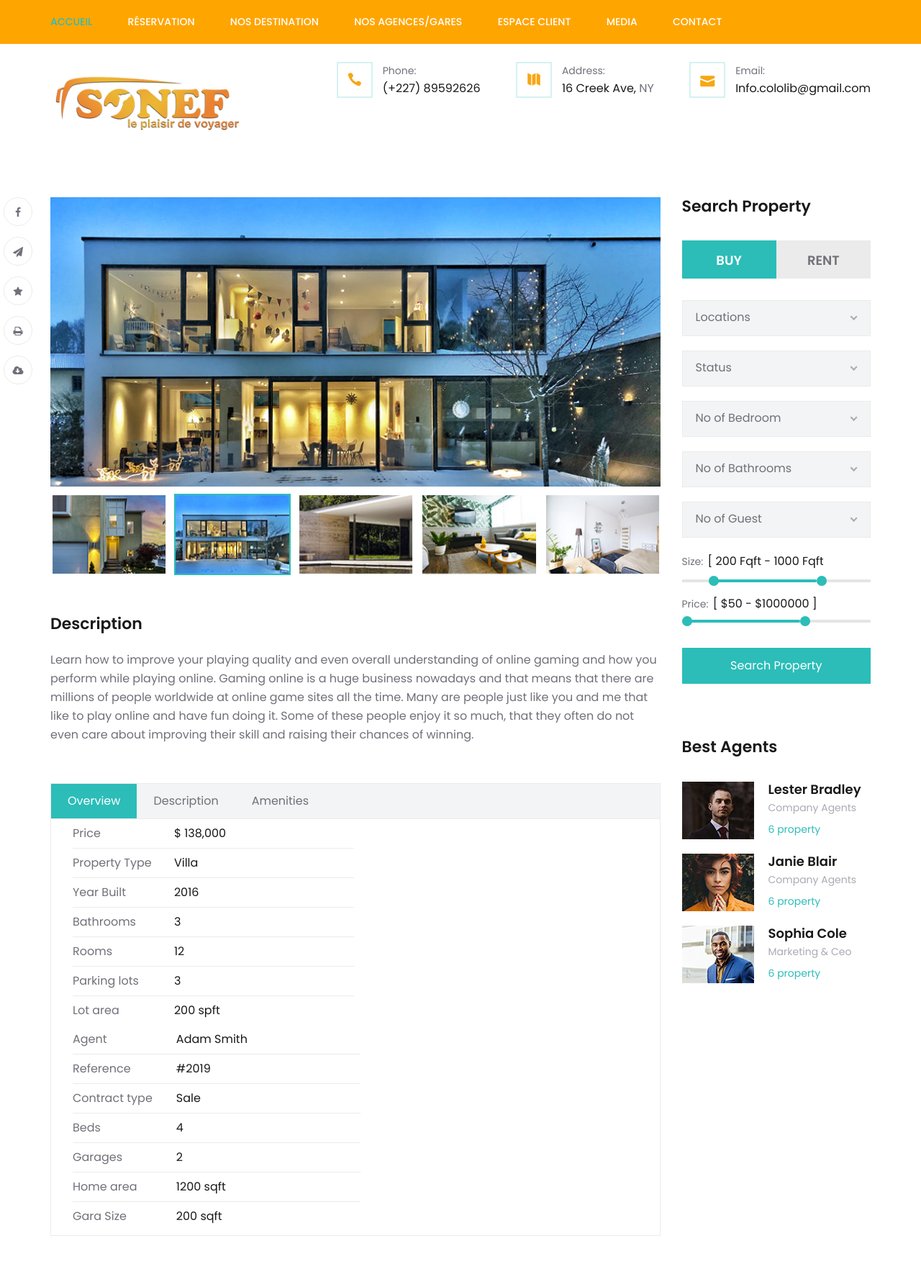
After one commit to 227Mahaman/Dromadaire, a PHP site: page /view/destination_view.php in a window 1280 px wide. The commit adds this page. Shown: the top 1770 px of the page at 72% size. Run offline with PHP 8.4, Linux system fonts and the light colour scheme.

Commit message:
View Destination

```diff
--- /dev/null
+++ b/view/destination_view.php
@@ -0,0 +1,303 @@
+<?php
+$title = "Nos Destination & Tarif";
+ob_start();
+?>
+
+<!-- Property Details Section Begin -->
+<section class="property-details-section spad">
+    <div class="container">
+        <div class="row">
+            <div class="col-lg-9">
+                <div class="pd-details-text">
+                    <div class="pd-details-social">
+                        <a href="#"><i class="fa fa-facebook"></i></a>
+                        <a href="#"><i class="fa fa-send"></i></a>
+                        <a href="#"><i class="fa fa-star"></i></a>
+                        <a href="#"><i class="fa fa-print"></i></a>
+                        <a href="#"><i class="fa fa-cloud-download"></i></a>
+                    </div>
+                    <div class="property-more-pic">
+                        <div class="product-pic-zoom">
+                            <img class="product-big-img" src="public/img/properties/property-details-b1.jpg" alt="">
+                        </div>
+                        <div class="product-thumbs">
+                            <div class="product-thumbs-track ps-slider owl-carousel">
+                                <div class="pt" data-imgbigurl="public/img/properties/property-details-b2.jpg"><img
+                                        src="public/img/properties/thumb-1.jpg" alt=""></div>
+                                <div class="pt active" data-imgbigurl="public/img/properties/property-details-b1.jpg"><img
+                                        src="public/img/properties/thumb-2.jpg" alt=""></div>
+                                <div class="pt" data-imgbigurl="public/img/properties/property-details-b3.jpg"><img
+                                        src="public/img/properties/thumb-3.jpg" alt=""></div>
+                                <div class="pt" data-imgbigurl="public/img/properties/property-details-b4.jpg"><img
+                                        src="public/img/properties/thumb-4.jpg" alt=""></div>
+                                <div class="pt" data-imgbigurl="public/img/properties/property-details-b5.jpg"><img
+                                        src="public/img/properties/thumb-5.jpg" alt=""></div>
+                            </div>
+                        </div>
+                    </div>
+                    <div class="pd-desc">
+                        <h4>Description</h4>
+                        <p>Learn how to improve your playing quality and even overall understanding of online gaming
+                            and how you perform while playing online. Gaming online is a huge business nowadays and
+                            that means that there are millions of people worldwide at online game sites all the
+                            time. Many are people just like you and me that like to play online and have fun doing
+                            it. Some of these people enjoy it so much, that they often do not even care about
+                            improving their skill and raising their chances of winning.</p>
+                    </div>
+                    <div class="pd-details-tab">
+                        <div class="tab-item">
+                            <ul class="nav" role="tablist">
+                                <li>
+                                    <a class="active" data-toggle="tab" href="#tab-1" role="tab">Overview</a>
+                                </li>
+                                <li>
+                                    <a data-toggle="tab" href="#tab-2" role="tab">Description</a>
+                                </li>
+                                <li>
+                                    <a data-toggle="tab" href="#tab-3" role="tab">Amenities</a>
+                                </li>
+                            </ul>
+                        </div>
+                        <div class="tab-item-content">
+                            <div class="tab-content">
+                                <div class="tab-pane fade-in active" id="tab-1" role="tabpanel">
+                                    <div class="property-more-table">
+                                        <table class="left-table">
+                                            <tbody>
+                                                <tr>
+                                                    <td class="pt-name">Price</td>
+                                                    <td class="p-value">$ 138,000</td>
+                                                </tr>
+                                                <tr>
+                                                    <td class="pt-name">Property Type</td>
+                                                    <td class="p-value">Villa</td>
+                                                </tr>
+                                                <tr>
+                                                    <td class="pt-name">Year Built</td>
+                                                    <td class="p-value">2016</td>
+                                                </tr>
+                                                <tr>
+                                                    <td class="pt-name">Bathrooms</td>
+                                                    <td class="p-value">3</td>
+                                                </tr>
+                                                <tr>
+                                                    <td class="pt-name">Rooms</td>
+                                                    <td class="p-value">12</td>
+                                                </tr>
+                                                <tr>
+                                                    <td class="pt-name">Parking lots</td>
+                                                    <td class="p-value">3</td>
+                                                </tr>
+                                                <tr>
+                                                    <td class="pt-name">Lot area</td>
+                                                    <td class="p-value">200 spft</td>
+                                                </tr>
+                                            </tbody>
+                                        </table>
+                                        <table class="right-table">
+                                            <tbody>
+                                                <tr>
+                                                    <td class="pt-name">Agent</td>
+                                                    <td class="p-value">Adam Smith</td>
+                                                </tr>
+                                                <tr>
+                                                    <td class="pt-name">Reference</td>
+                                                    <td class="p-value">#2019</td>
+                                                </tr>
+                                                <tr>
+                                                    <td class="pt-name">Contract type</td>
+                                                    <td class="p-value">Sale</td>
+                                                </tr>
+                                                <tr>
+                                                    <td class="pt-name">Beds</td>
+                                                    <td class="p-value">4</td>
+                                                </tr>
+                                                <tr>
+                                                    <td class="pt-name">Garages</td>
+                                                    <td class="p-value">2</td>
+                                                </tr>
+                                                <tr>
+                                                    <td class="pt-name">Home area</td>
+                                                    <td class="p-value">1200 sqft</td>
+                                                </tr>
+                                                <tr>
+                                                    <td class="pt-name">Gara Size</td>
+                                                    <td class="p-value">200 sqft</td>
+                                                </tr>
+                                            </tbody>
+                                        </table>
+                                    </div>
+                                </div>
+                                <div class="tab-pane fade" id="tab-2" role="tabpanel">
+                                    <div class="pd-table-desc">
+                                        <p>Learn how to improve your playing quality and even overall understanding
+                                            of online gaming and how you perform while playing online. Gaming online
+                                            is a huge business nowadays and that means that there are millions of
+                                            people worldwide at online game sites all the time. Many are people just
+                                            like you and me that like to play online and have fun doing it. Some of
+                                            these people enjoy it so much, that they often do not even care about
+                                            improving their skill and raising their chances of winning.</p>
+                                        <p>Learn how to improve your playing quality and even overall understanding
+                                            of online gaming and how you perform while playing online. Gaming online
+                                            is a huge business nowadays and that means that there are millions of
+                                            people worldwide at online game sites all the time. Many are people just
+                                            like you and me that like to play online and have fun doing it. Some of
+                                            these people enjoy it so much, that they often do not even care about
+                                            improving their skill and raising their chances of winning.</p>
+                                    </div>
+                                </div>
+                                <div class="tab-pane fade" id="tab-3" role="tabpanel">
+                                    <div class="pd-table-amenities">
+                                        <p>Learn how to improve your playing quality and even overall understanding
+                                            of online gaming and how you perform while playing online. Gaming online
+                                            is a huge business nowadays and that means that there are millions of
+                                            people worldwide at online game sites all the time. Many are people just
+                                            like you and me that like to play online and have fun doing it. Some of
+                                            these people enjoy it so much, that they often do not even care about
+                                            improving their skill and raising their chances of winning.</p>
+                                        <p>Learn how to improve your playing quality and even overall understanding
+                                            of online gaming and how you perform while playing online. Gaming online
+                                            is a huge business nowadays and that means that there are millions of
+                                            people worldwide at online game sites all the time. Many are people just
+                                            like you and me that like to play online and have fun doing it. Some of
+                                            these people enjoy it so much, that they often do not even care about
+                                            improving their skill and raising their chances of winning.</p>
+                                    </div>
+                                </div>
+                            </div>
+                        </div>
+                    </div>
+                    <div class="property-map">
+                        <h4>Map</h4>
+                        <div class="map-inside">
+                            <iframe
+                                src="https://www.google.com/maps/embed?pb=!1m18!1m12!1m3!1d2942.5524090066037!2d-71.10245469994108!3d42.47980730490846!2m3!1f0!2f0!3f0!3m2!1i1024!2i768!4f13.1!3m3!1m2!1s0x89e3748250c43a43%3A0xe1b9879a5e9b6657!2sWinter%20Street%20Public%20Parking%20Lot!5e0!3m2!1sen!2sbd!4v1577299251173!5m2!1sen!2sbd"
+                                height="320" style="border:0;" allowfullscreen=""></iframe>
+                            <div class="icon">
+                                <i class="fa fa-home"></i>
+                            </div>
+                        </div>
+                    </div>
+                    <div class="property-contactus">
+                        <h4>Contact Us</h4>
+                        <div class="row">
+                            <div class="col-lg-5">
+                                <div class="agent-desc">
+                                    <img src="public/img/properties/agent-contact.jpg" alt="">
+                                    <div class="agent-title">
+                                        <h5>Adam Smith</h5>
+                                        <span>Saler Marketing</span>
+                                    </div>
+                                    <div class="agent-social">
+                                        <a href="#"><i class="fa fa-facebook"></i></a>
+                                        <a href="#"><i class="fa fa-twitter"></i></a>
+                                        <a href="#"><i class="fa fa-google-plus"></i></a>
+                                        <a href="#"><i class="fa fa-envelope"></i></a>
+                                    </div>
+                                    <p>In today’s net-savvy world it has become common for any business to have a
+                                        website which they use mostly for advertising their products and services.
+                                    </p>
+                                </div>
+                            </div>
+                            <div class="col-lg-6 offset-lg-1">
+                                <form action="#" class="agent-contact-form">
+                                    <input type="text" placeholder="Name*">
+                                    <input type="text" placeholder="Email">
+                                    <textarea placeholder="Messages"></textarea>
+                                    <button type="submit" class="site-btn">Send Message</button>
+                                </form>
+                            </div>
+                        </div>
+                    </div>
+                </div>
+            </div>
+            <div class="col-lg-3">
+                <div class="property-sidebar">
+                    <h4>Search Property</h4>
+                    <form action="#" class="sidebar-search">
+                        <div class="sidebar-btn">
+                            <div class="bt-item">
+                                <input type="radio" name="s-type" id="st-buy" checked>
+                                <label for="st-buy">Buy</label>
+                            </div>
+                            <div class="bt-item">
+                                <input type="radio" name="s-type" id="st-rent">
+                                <label for="st-rent">Rent</label>
+                            </div>
+                        </div>
+                        <select>
+                            <option value="">Locations</option>
+                        </select>
+                        <select>
+                            <option value="">Status</option>
+                        </select>
+                        <select>
+                            <option value="">No of Bedroom</option>
+                        </select>
+                        <select>
+                            <option value="">No of Bathrooms</option>
+                        </select>
+                        <select>
+                            <option value="">No of Guest</option>
+                        </select>
+                        <div class="room-size-range">
+                            <div class="price-text">
+                                <label for="roomsizeRangeP">Size:</label>
+                                <input type="text" id="roomsizeRangeP" readonly>
+                            </div>
+                            <div id="roomsize-range-P" class="slider"></div>
+                        </div>
+                        <div class="price-range-wrap">
+                            <div class="price-text">
+                                <label for="priceRangeP">Price:</label>
+                                <input type="text" id="priceRangeP" readonly>
+                            </div>
+                            <div id="price-range-P" class="slider"></div>
+                        </div>
+                        <button type="submit" class="search-btn">Search Property</button>
+                    </form>
+                    <div class="best-agents">
+                        <h4>Best Agents</h4>
+                        <a href="#" class="ba-item">
+                            <div class="ba-pic">
+                                <img src="public/img/properties/best-agent-1.jpg" alt="">
+                            </div>
+                            <div class="ba-text">
+                                <h5>Lester Bradley</h5>
+                                <span>Company Agents</span>
+                                <p class="property-items">6 property </p>
+                            </div>
+                        </a>
+                        <a href="#" class="ba-item">
+                            <div class="ba-pic">
+                                <img src="public/img/properties/best-agent-2.jpg" alt="">
+                            </div>
+                            <div class="ba-text">
+                                <h5>Janie Blair</h5>
+                                <span>Company Agents</span>
+                                <p class="property-items">6 property </p>
+                            </div>
+                        </a>
+                        <a href="#" class="ba-item">
+                            <div class="ba-pic">
+                                <img src="public/img/properties/best-agent-3.jpg" alt="">
+                            </div>
+                            <div class="ba-text">
+                                <h5>Sophia Cole</h5>
+                                <span>Marketing & Ceo</span>
+                                <p class="property-items">6 property </p>
+                            </div>
+                        </a>
+                    </div>
+                </div>
+            </div>
+        </div>
+    </div>
+</section>
+<!-- Property Details Section End -->
+
+<!-- Partner Carousel Section End -->
+<?php
+$content = ob_get_clean();
+require("template.php");
+?>
--- a/view/template.php
+++ b/view/template.php
@@ -61,7 +61,7 @@
             <ul>
                 <li><a href="index.php?action=home">Accueil</a></li>
                 <li><a href="./property.html">Réservation</a></li>
-                <li><a href="./about-us.html">Nos Destination</a></li>
+                <li><a href="index.php?action=destination">Nos Destination</a></li>
                 <li><a href="./blog.html">Nos Agences/Gares</a></li>
                 <li><a href="./property-details.html">Espace Client</a></li>
                 <li><a href="index.php?action=media">Media</a></li>
@@ -106,7 +106,7 @@
                             <ul>
                                 <li class="active"><a href="index.php?action=home">Accueil</a></li>
                                 <li><a href="./property.html">Réservation</a></li>
-                                <li><a href="./about-us.html">Nos Destination</a></li>
+                                <li><a href="index.php?action=destination">Nos Destination</a></li>
                                 <li><a href="./blog.html">Nos Agences/Gares</a></li>
                                 <li><a href="./property-details.html">Espace Client</a></li>
                                 <li><a href="index.php?action=media">Media</a></li>
@@ -178,6 +178,41 @@
     <?php
     echo $content;
     ?>
+
+    <!-- Partner Carousel Section Begin -->
+    <div class="partner-section">
+        <div class="container">
+            <h2>Nos Partenaires</h2>
+            <div class="partner-carousel owl-carousel">
+                <a href="#" class="partner-logo">
+                    <div class="partner-logo-tablecell">
+                        <img src="public/img/partner/partner-1.png" alt="">
+                    </div>
+                </a>
+                <a href="#" class="partner-logo">
+                    <div class="partner-logo-tablecell">
+                        <img src="public/img/partner/partner-2.png" alt="">
+                    </div>
+                </a>
+                <a href="#" class="partner-logo">
+                    <div class="partner-logo-tablecell">
+                        <img src="public/img/partner/partner-3.png" alt="">
+                    </div>
+                </a>
+                <a href="#" class="partner-logo">
+                    <div class="partner-logo-tablecell">
+                        <img src="public/img/partner/partner-4.png" alt="">
+                    </div>
+                </a>
+                <a href="#" class="partner-logo">
+                    <div class="partner-logo-tablecell">
+                        <img src="public/img/partner/partner-5.png" alt="">
+                    </div>
+                </a>
+            </div>
+        </div>
+    </div>
+    <!-- Partner Carousel Section End -->
 
     <!-- Footer Section Begin -->
     <footer class="footer-section set-bg" data-setbg="public/img/footer-bg.jpg">
```
Also changed, not shown: index.php (+2 -10 lines), view/home_view.php (+0 -35 lines).
